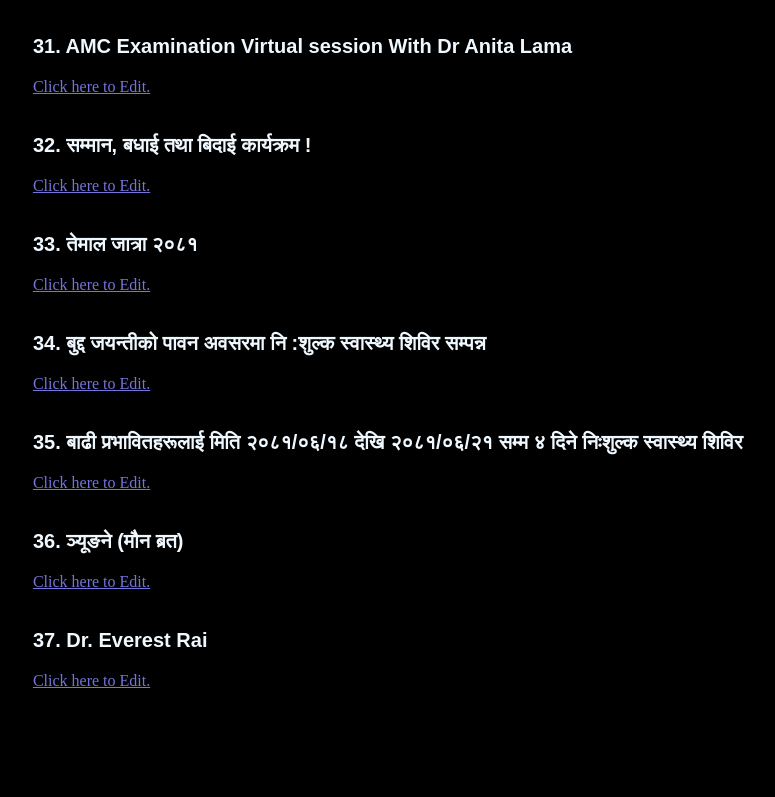
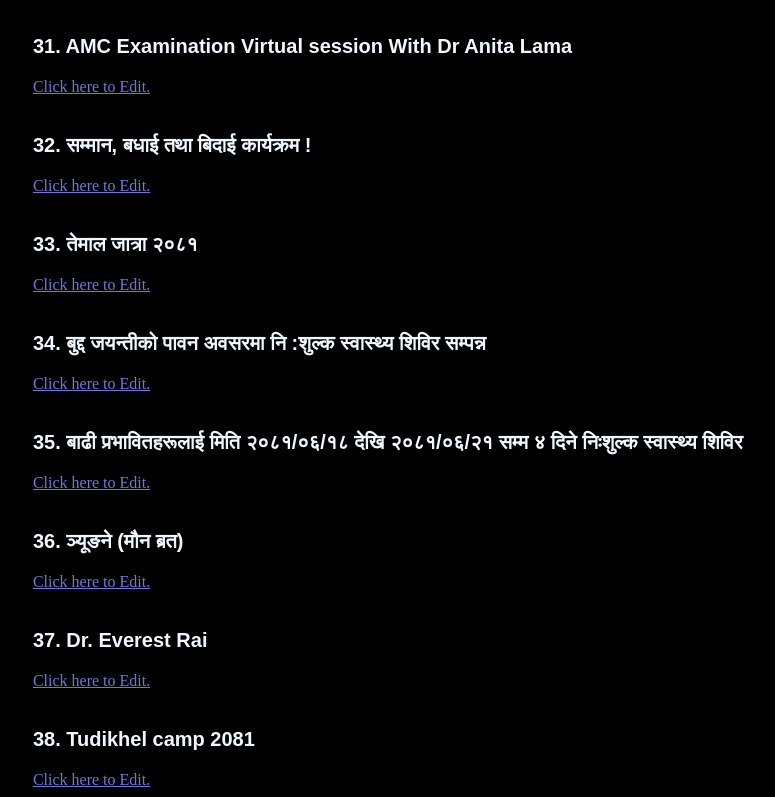
Before and after one commit to TDS2077/tds_work_News_edit, a plain HTML site: page index.html in a window 1280 px wide. Shown: the part 3053-3850 px from the top of the page, without its empty margins (56-831 px from the left). Before the commit the page ends 3751 px from the top, so only its background shows below. Drawn offline with Linux system fonts and the light colour scheme.

Commit message:
Update index.html

```diff
--- a/index.html
+++ b/index.html
@@ -194,12 +194,12 @@
             <h3>37. Dr. Everest Rai</h3>
             <a href="https://docs.google.com/document/d/1xIu2vvNCMxRqNiTx8bGt4iyaL5nL9kO-fIyveM-iOks/edit?tab=t.0" target="_blank">Click here to Edit.</a>
         </div>
-        <!-- <br>
+         <br>
         <div>
-            <h3></h3>
-            <a href="" target="_blank">Click here to Edit.</a>
+            <h3>38. Tudikhel camp 2081</h3>
+            <a href="https://docs.google.com/document/d/1-r4h8yYqqHIqLoHwfiwTr__kutqR2MyEvI6kAgY1m3g/edit?tab=t.0" target="_blank">Click here to Edit.</a>
         </div>
-        <br>
+       <!-- <br>
         <div>
             <h3></h3>
             <a href="" target="_blank">Click here to Edit.</a>
```
